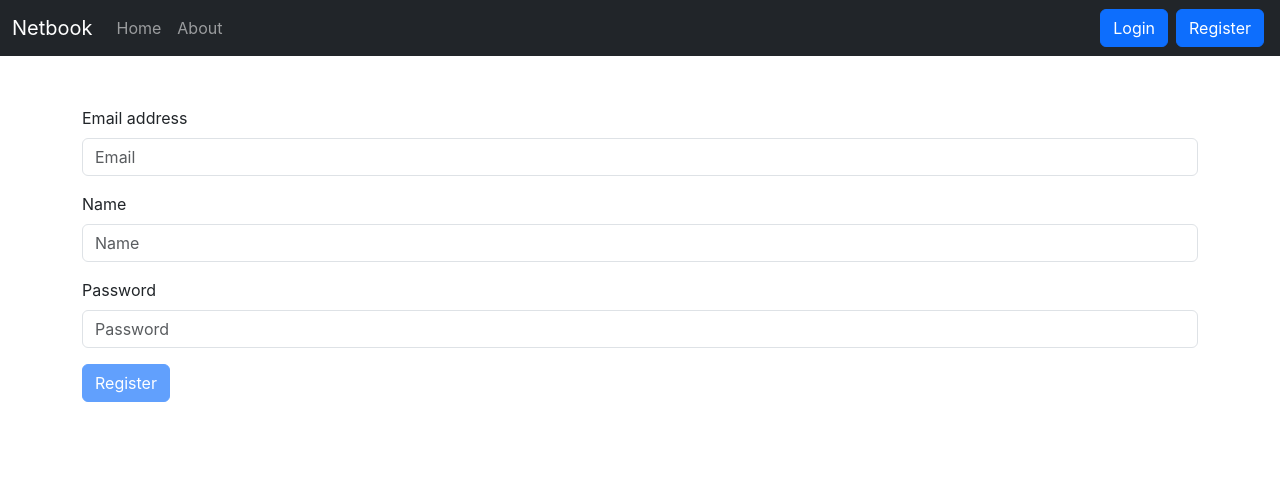
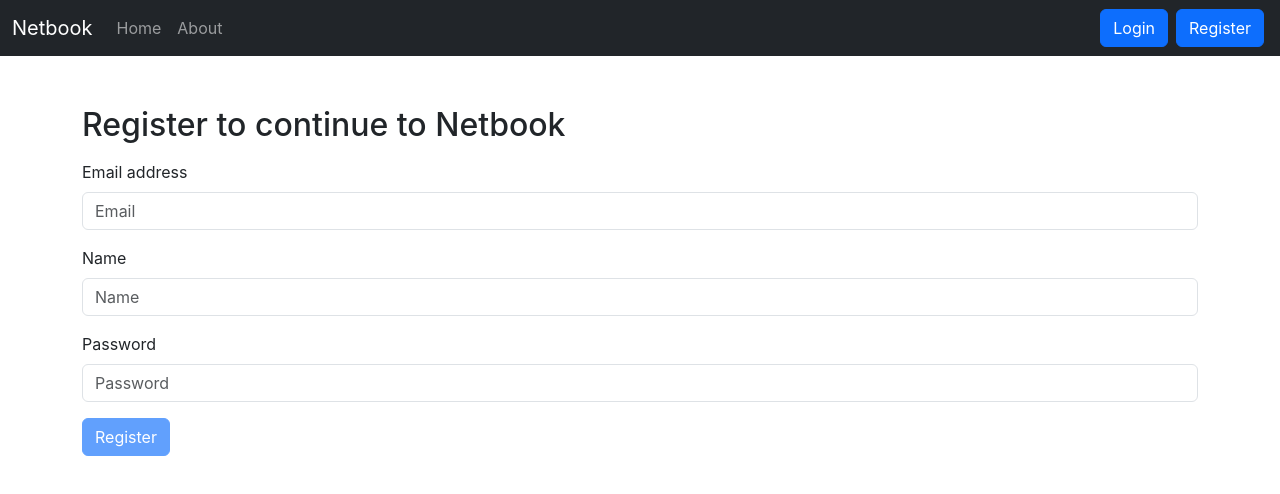
Before and after one commit to Jubraj001/NetBook, a React (Create React App) app: page /register in a window 1280 px wide. Shown: the top 494 px of the page. Built offline with nearby package versions, Linux system fonts and the light colour scheme.

Commit message:
Minor changes

```diff
--- a/src/components/AddNote.js
+++ b/src/components/AddNote.js
@@ -17,7 +17,8 @@ export default function AddNote(props) {
     }
     return (
     <>
-        <div className="mb-3">
+        <h2>Add your note</h2>
+        <div className="mb-3 my-3">
             <label htmlFor="title" className="form-label">Note Title</label>
             <input type="text" className="form-control" name="title" id="title" onChange={onChange} value={note.title} placeholder="Title of the note"/>
         </div>
--- a/src/components/Login.js
+++ b/src/components/Login.js
@@ -30,7 +30,8 @@ export default function Login(props) {
     }
   return (
     <div>
-        <div className="mb-3">
+        <h2>Login to continue to Netbook</h2>
+        <div className="mb-3 my-2">
             <label htmlFor="email" className="form-label">Email address</label>
             <input type="email" className="form-control" id="email" name="email" placeholder="Email" onChange={onChange}/>
         </div>
--- a/src/components/Notes.js
+++ b/src/components/Notes.js
@@ -77,7 +77,7 @@ export default function Notes(props) {
     </div>
     <div className="row my-3">
         <h2>Your notes</h2>
-        {notes.length===0 && "No notes to show"}
+        {notes.length===0 && <div className="mx-2">No notes to show</div>}
         {/* Providing Unique key*/}
         {notes.map((note)=>{
             return <NoteItem key={note._id} note={note} updateNote={updateNote} showAlert={props.showAlert}/>
--- a/src/components/Register.js
+++ b/src/components/Register.js
@@ -30,7 +30,8 @@ export default function Register(props) {
   }
 return (
   <div>
-      <div className="mb-3">
+      <h2>Register to continue to Netbook</h2>
+      <div className="mb-3 my-3">
           <label htmlFor="email" className="form-label">Email address</label>
           <input type="email" className="form-control" id="email" name="email" placeholder="Email" onChange={onChange}/>
       </div>
```
Also changed, not shown: 2 other files (tests, documents, lock files or other folders).
